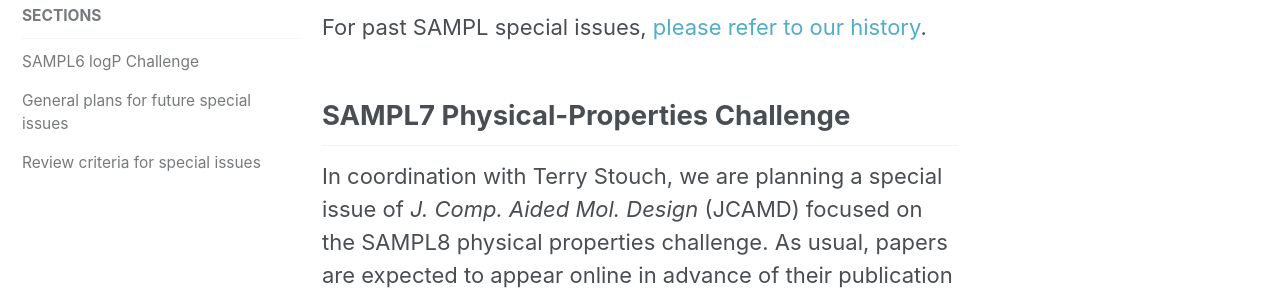
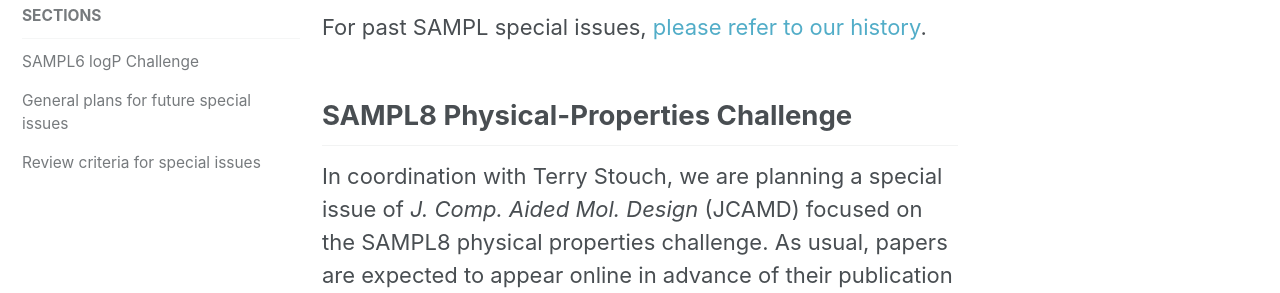
Before and after one commit to samplchallenges/samplchallenges.github.io, a Jekyll site: the page built from _roadmap/02_specialissues.md, in a window 1280 px wide and 900 px high. Shown: the part 185-478 px from the top of the window. Built offline with Jekyll 4.4.1, drawn with Linux system fonts in a browser that asks for light colours.

Commit message:
Update 02_specialissues.md

```diff
--- a/_roadmap/02_specialissues.md
+++ b/_roadmap/02_specialissues.md
@@ -9,7 +9,7 @@
 
 For past SAMPL special issues, [please refer to our history](https://samplchallenges.github.io/history/references/).
 
-## SAMPL7 Physical-Properties Challenge
+## SAMPL8 Physical-Properties Challenge
 
 In coordination with Terry Stouch, we are planning a special issue of *J. Comp. Aided Mol. Design* (JCAMD) focused on the SAMPL8 physical properties challenge.
 As usual, papers are expected to appear online in advance of their publication in the special issue as soon as they are ready unless otherwise requested.
```
